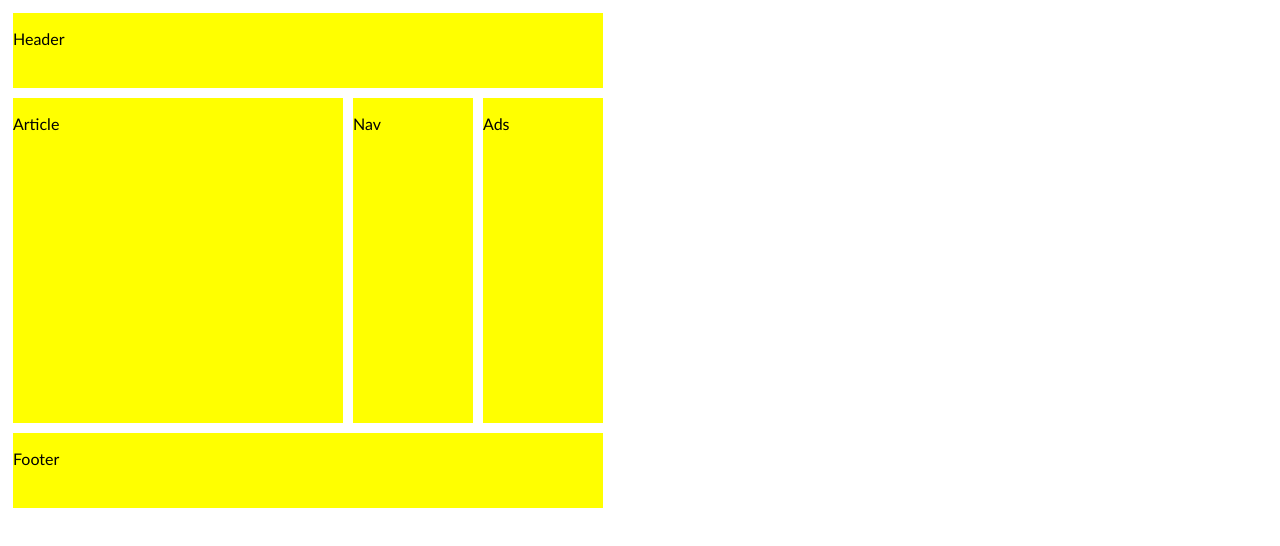
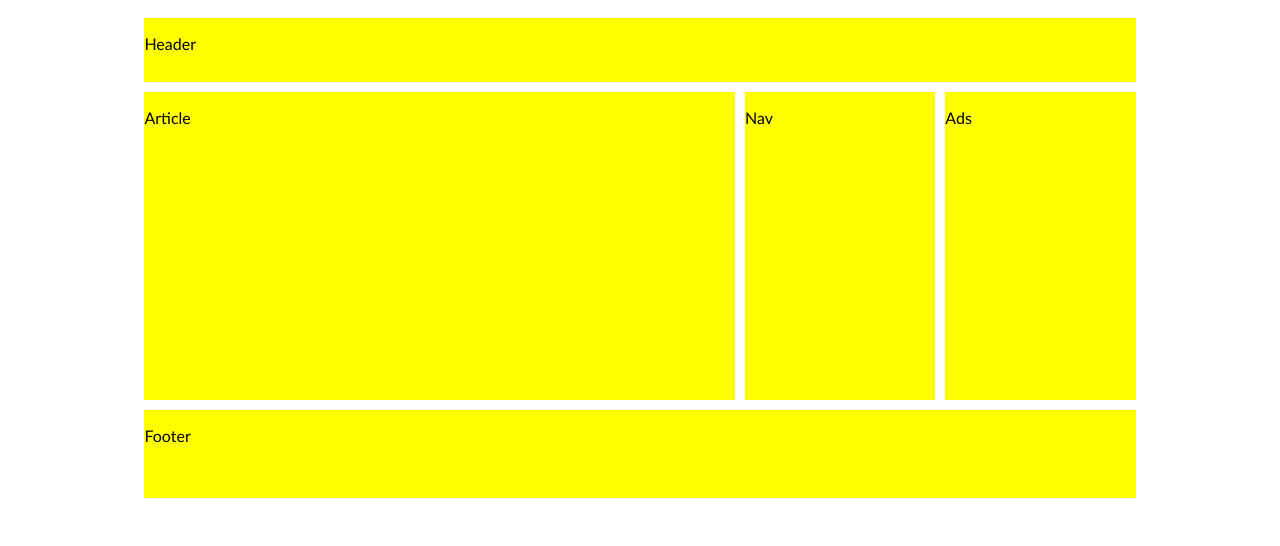
Before and after one commit to volkova-vika/newIT, a plain HTML site: page lesson6/flex2.html in a window 1280 px wide. Drawn offline with Linux system fonts and the light colour scheme.

Commit message:
Flex fix

```diff
--- a/lesson6/flex2.css
+++ b/lesson6/flex2.css
@@ -1,34 +1,45 @@
 .wrapper {
     display: flex;
-    width: 600px;
+    box-sizing: border-box;
+    width: 80%;
+    min-width: 450px;
     height: 500px;
+    margin-left: auto;
+    margin-right: auto;
+    align-self: center;
     background-color: yellow;
     flex-wrap: wrap;
+    border: 5px solid white;
     font-family: 'Trebuchet MS', 'Lucida Sans Unicode', 'Lucida Grande', 'Lucida Sans', Arial, sans-serif;
 }
 .header {
     width: 100%;
+    min-width: 450px;
     height: 15%;
+    box-sizing: border-box;
     border: 5px solid white;
-tex
 }
 .article {
     height: 65%;
-width: 55%;
+    width: 60%;
+    box-sizing: border-box;
     border: 5px solid white;
 }
 .nav {
     height: 65%;
     width: 20%;
+    box-sizing: border-box;
     border: 5px solid white;
 }
 .ads {
     height: 65%;
     width: 20%;
+    box-sizing: border-box;
     border: 5px solid white;
 }
 .footer {
-height: 15%;
+    height: 20%;
     width: 100%;
+    box-sizing: border-box;
     border: 5px solid white;
 }
```
Lines whose indentation alone changed are shown as unchanged.
